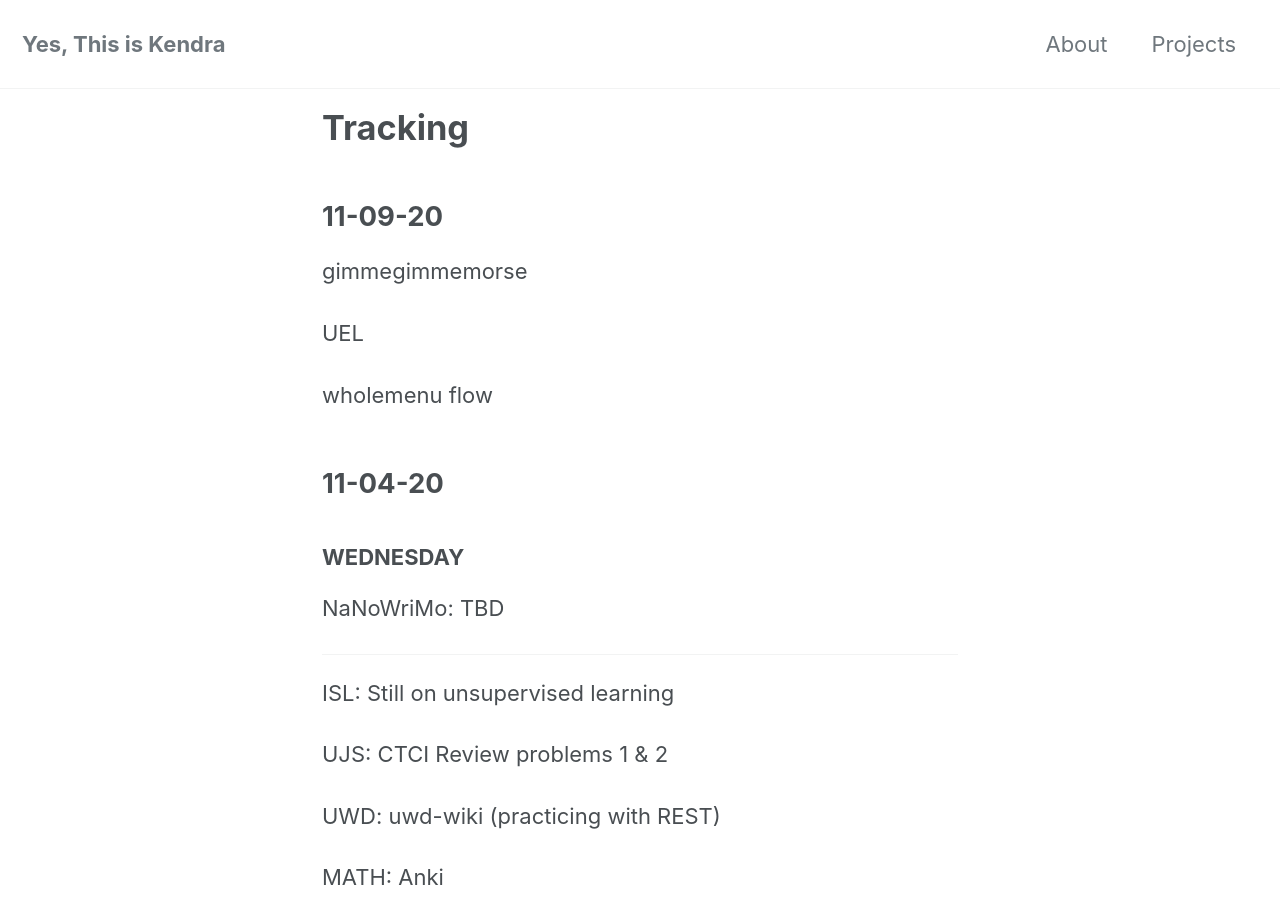
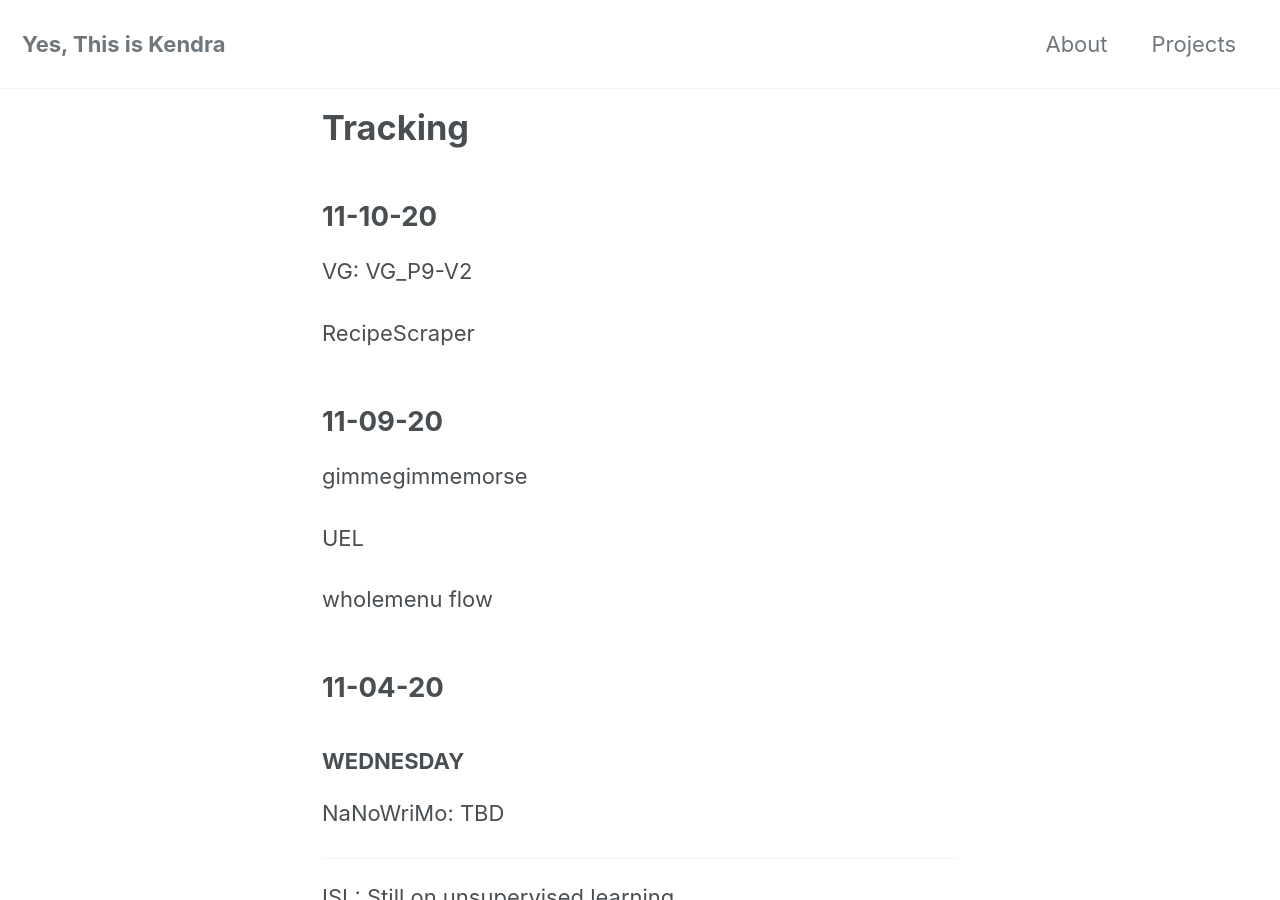
Before and after one commit to yesthisiskendra/yesthisiskendra.github.io, a Jekyll site: the page built from _pages/tracking.md, in a window 1280 px wide and 900 px high. Built offline with Jekyll 4.4.1, drawn with Linux system fonts in a browser that asks for light colours; cached includes are drawn as plain includes; nearby versions of some CDN libraries.

Commit message:
Add tracking

```diff
--- a/_pages/tracking.md
+++ b/_pages/tracking.md
@@ -3,6 +3,13 @@ layout: home
 title: "Tracking"
 permalink: /tracking/
 ---
+
+## 11-10-20
+
+VG: VG_P9-V2
+
+RecipeScraper
+
 
 ## 11-09-20
 
```
Also changed, not shown: _pages/projects.md (line endings or trailing spaces).
